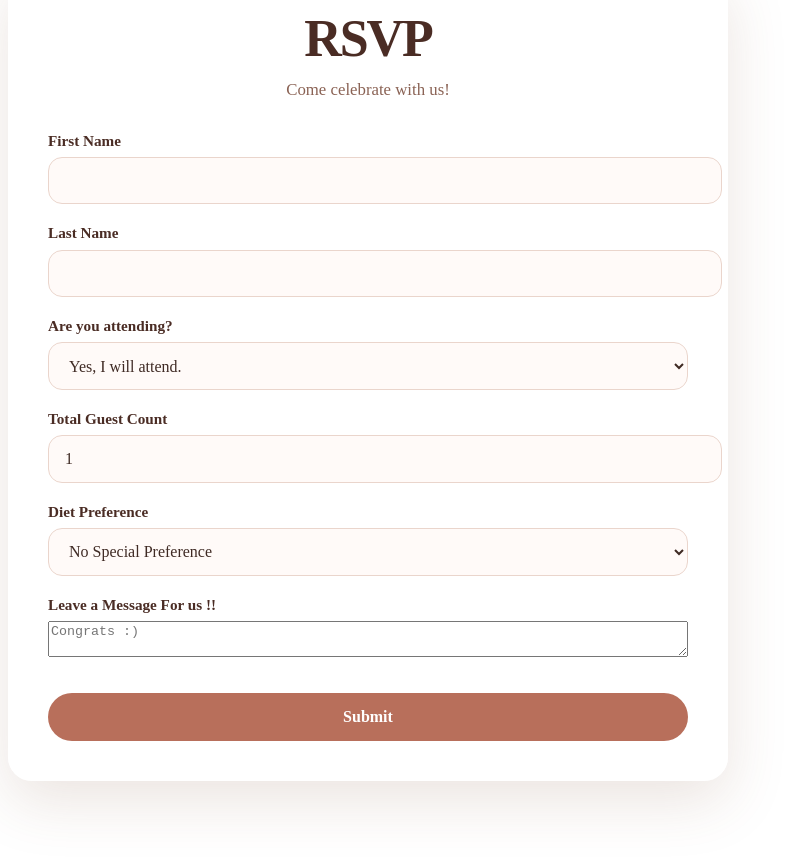
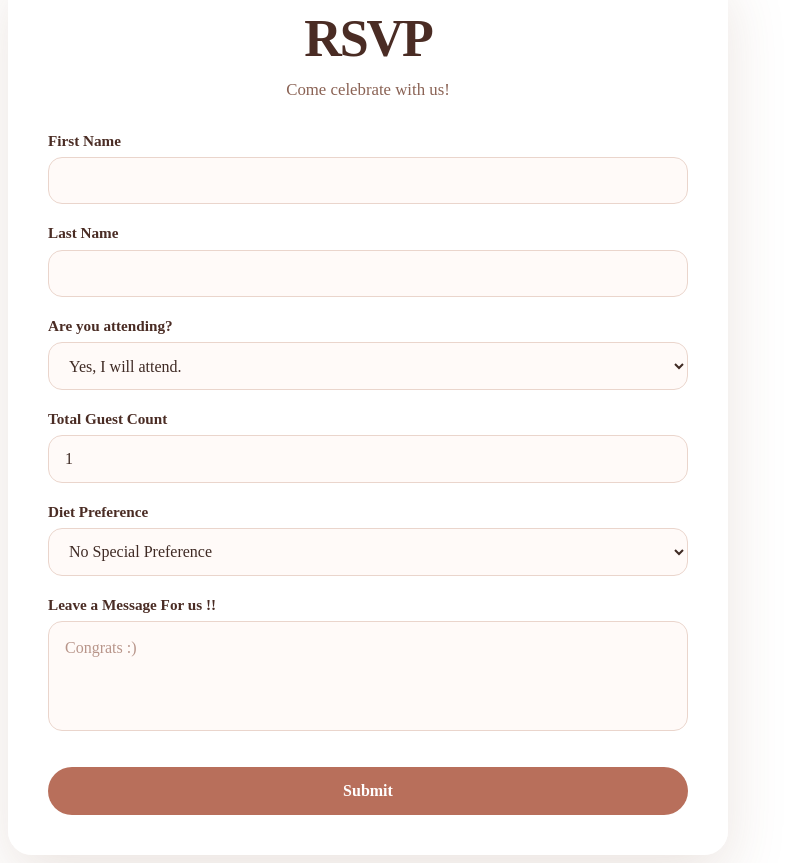
Before and after one commit to LightBlueJacketStudio/WedWeb, a React (Vite) app in the folder frontend/: page /rsvp in a window 1280 px wide. Shown: the part 300-1163 px from the top of the page, without its empty margins (0-799 px from the left). Before the commit the page ends 1089 px from the top, so only its background shows below. Built offline with nearby package versions, Linux system fonts and the light colour scheme.

Commit message:
added style for the message section in the rsvp form

```diff
--- a/frontend/scss/index.scss
+++ b/frontend/scss/index.scss
@@ -1,27 +1,26 @@
-@mixin Flex ($direction:row, $justify: flex-start, $align: stretch){
+@mixin Flex($direction: row, $justify: flex-start, $align: stretch) {
   display: flex;
   flex-direction: $direction;
   justify-content: $justify;
   align-items: $align;
 }
 
-
 .Navibar {
   @include Flex(row, space-between, center);
 
   .navibar-links {
     @include Flex(row, flex-start, center);
-    list-style: none;  // Remove bullet points
-    gap: 2rem;         // Add spacing between items
+    list-style: none;
+    gap: 2rem;
+    margin: 0;
+    padding: 0;
   }
 }
 
 .rsvp-page {
   min-height: 100vh;
   padding: 4rem 1.5rem;
-  display: flex;
-  justify-content: center;
-  align-items: flex-start;
+  @include Flex(row, center, flex-start);
   background: linear-gradient(135deg, #fff7f3, #f8ebe5);
 }
 
@@ -52,13 +51,11 @@
 }
 
 .rsvp-form {
-  display: flex;
-  flex-direction: column;
+  @include Flex(column);
   gap: 1.25rem;
 
   label {
-    display: flex;
-    flex-direction: column;
+    @include Flex(column);
     gap: 0.45rem;
     font-size: 0.95rem;
     font-weight: 600;
@@ -66,8 +63,10 @@
   }
 
   input,
-  select {
+  select,
+  textarea {
     width: 100%;
+    box-sizing: border-box;
     padding: 0.85rem 1rem;
     border: 1px solid #ead5cc;
     border-radius: 14px;
@@ -76,7 +75,10 @@
     font-size: 1rem;
     font-family: inherit;
     outline: none;
-    transition: border-color 0.2s ease, box-shadow 0.2s ease, background-color 0.2s ease;
+    transition:
+      border-color 0.2s ease,
+      box-shadow 0.2s ease,
+      background-color 0.2s ease;
 
     &:focus {
       border-color: #c98774;
@@ -87,10 +89,24 @@
     &::placeholder {
       color: #b8958a;
     }
+
+    &:disabled {
+      color: #8a6254;
+      background-color: #f3e5df;
+      cursor: not-allowed;
+    }
   }
 
   select {
     cursor: pointer;
+  }
+
+  textarea {
+    min-height: 110px;
+    max-height: 110px;
+    resize: none;
+    overflow-y: auto;
+    line-height: 1.5;
   }
 
   input[type='number'] {
@@ -114,7 +130,10 @@
     font-weight: 700;
     font-family: inherit;
     cursor: pointer;
-    transition: transform 0.2s ease, box-shadow 0.2s ease, background-color 0.2s ease;
+    transition:
+      transform 0.2s ease,
+      box-shadow 0.2s ease,
+      background-color 0.2s ease;
 
     &:hover {
       background: #a85f4e;
--- a/frontend/src/index.css
+++ b/frontend/src/index.css
@@ -11,12 +11,15 @@
   align-items: center;
   list-style: none;
   gap: 2rem;
+  margin: 0;
+  padding: 0;
 }
 
 .rsvp-page {
   min-height: 100vh;
   padding: 4rem 1.5rem;
   display: flex;
+  flex-direction: row;
   justify-content: center;
   align-items: flex-start;
   background: linear-gradient(135deg, #fff7f3, #f8ebe5);
@@ -49,19 +52,25 @@
 .rsvp-form {
   display: flex;
   flex-direction: column;
+  justify-content: flex-start;
+  align-items: stretch;
   gap: 1.25rem;
 }
 .rsvp-form label {
   display: flex;
   flex-direction: column;
+  justify-content: flex-start;
+  align-items: stretch;
   gap: 0.45rem;
   font-size: 0.95rem;
   font-weight: 600;
   color: #4a2c24;
 }
 .rsvp-form input,
-.rsvp-form select {
+.rsvp-form select,
+.rsvp-form textarea {
   width: 100%;
+  box-sizing: border-box;
   padding: 0.85rem 1rem;
   border: 1px solid #ead5cc;
   border-radius: 14px;
@@ -73,17 +82,33 @@
   transition: border-color 0.2s ease, box-shadow 0.2s ease, background-color 0.2s ease;
 }
 .rsvp-form input:focus,
-.rsvp-form select:focus {
+.rsvp-form select:focus,
+.rsvp-form textarea:focus {
   border-color: #c98774;
   background-color: #ffffff;
   box-shadow: 0 0 0 4px rgba(201, 135, 116, 0.18);
 }
 .rsvp-form input::placeholder,
-.rsvp-form select::placeholder {
+.rsvp-form select::placeholder,
+.rsvp-form textarea::placeholder {
   color: #b8958a;
+}
+.rsvp-form input:disabled,
+.rsvp-form select:disabled,
+.rsvp-form textarea:disabled {
+  color: #8a6254;
+  background-color: #f3e5df;
+  cursor: not-allowed;
 }
 .rsvp-form select {
   cursor: pointer;
+}
+.rsvp-form textarea {
+  min-height: 110px;
+  max-height: 110px;
+  resize: none;
+  overflow-y: auto;
+  line-height: 1.5;
 }
 .rsvp-form input[type=number] {
   appearance: textfield;
```
Lines whose indentation alone changed are shown as unchanged.
